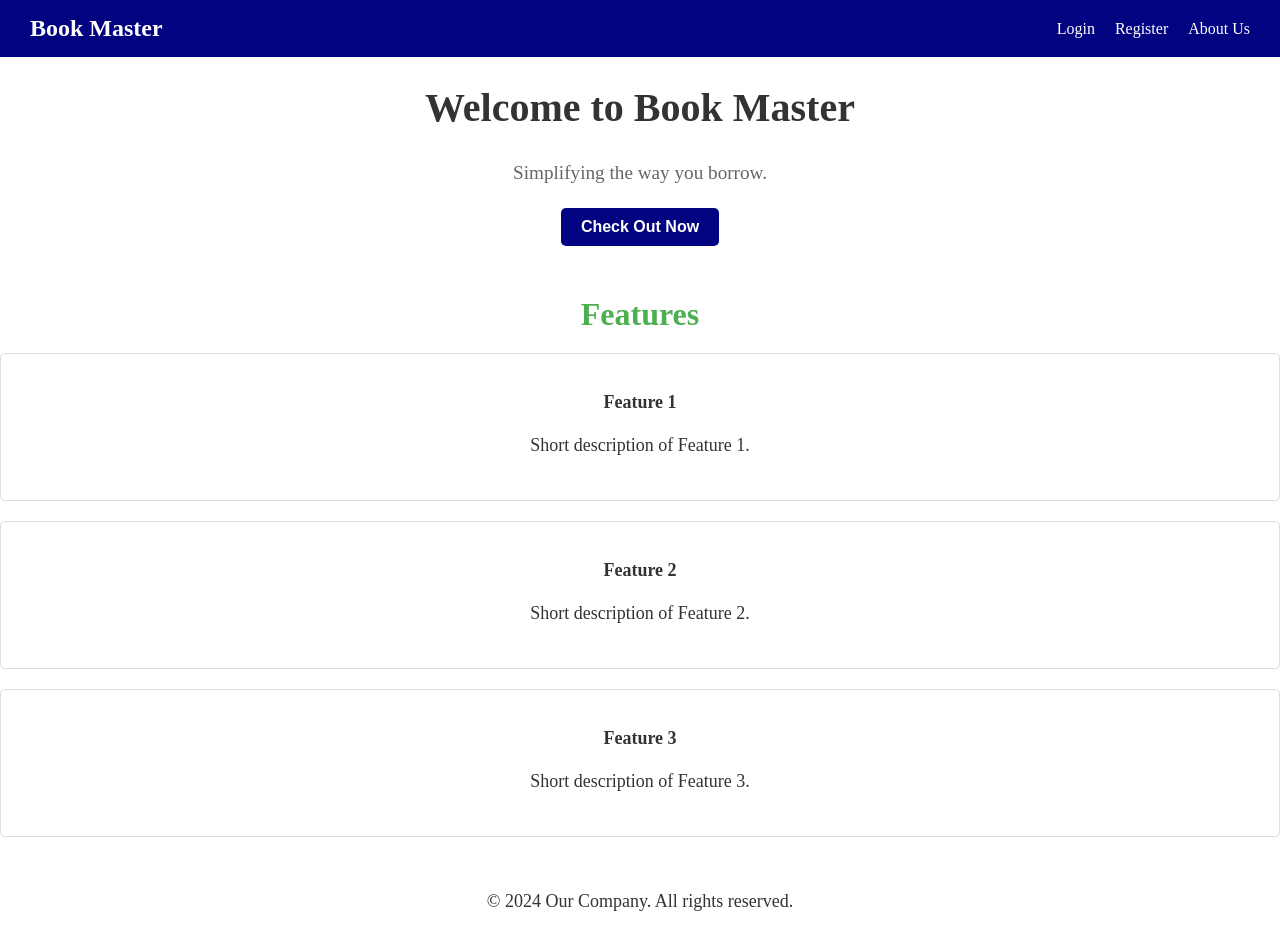
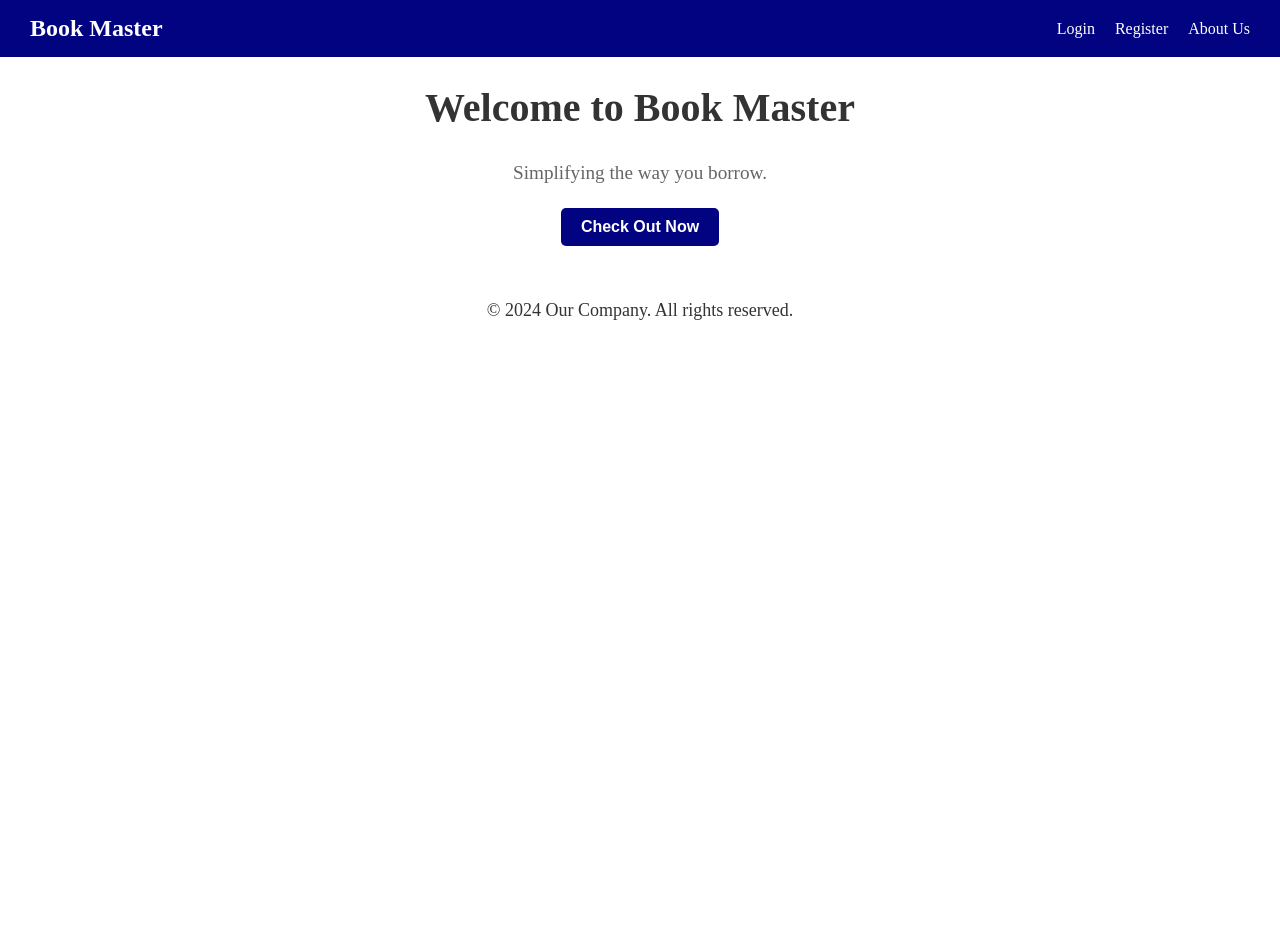
Before and after one commit to katsura919/book-borrow, a React (Vite) app: page / in a window 1280 px wide. After the commit the page ends 800 px from the top, so only its background shows below. Built offline with nearby package versions, Linux system fonts and the light colour scheme.

Commit message:
change landing page

```diff
--- a/src/pages/landing page/LandingPage.jsx
+++ b/src/pages/landing page/LandingPage.jsx
@@ -23,26 +23,6 @@ const LandingPage = () => {
                 <button className="cta-button" onClick={handleCheckOutBtn}>Check Out Now</button>
             </header>
 
-            <section className="features">
-                <h2>Features</h2>
-
-                <div className="feature">
-                    <h3>Feature 1</h3>
-                    <p>Short description of Feature 1.</p>
-                </div>
-
-                <div className="feature">
-                    <h3>Feature 2</h3>
-                    <p>Short description of Feature 2.</p>
-                </div>
-
-                <div className="feature">
-                    <h3>Feature 3</h3>
-                    <p>Short description of Feature 3.</p>
-                </div>
-
-            </section>
-
             <footer className="landing-footer">
                 <p>© 2024 Our Company. All rights reserved.</p>
             </footer>
```
Also changed, not shown: new.txt (deleted), test.txt (deleted), 1 other file (tests, documents, lock files or other folders).
